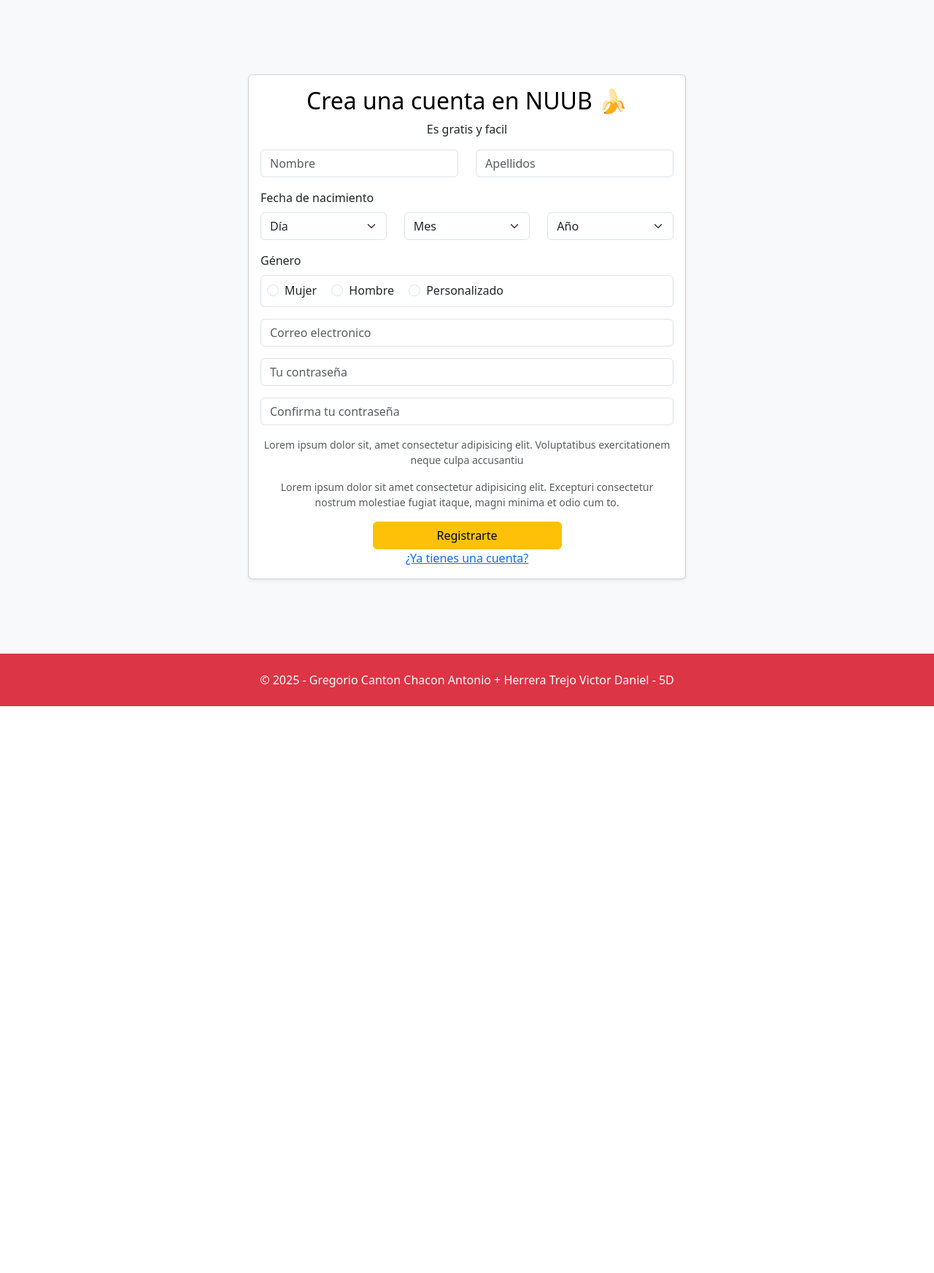
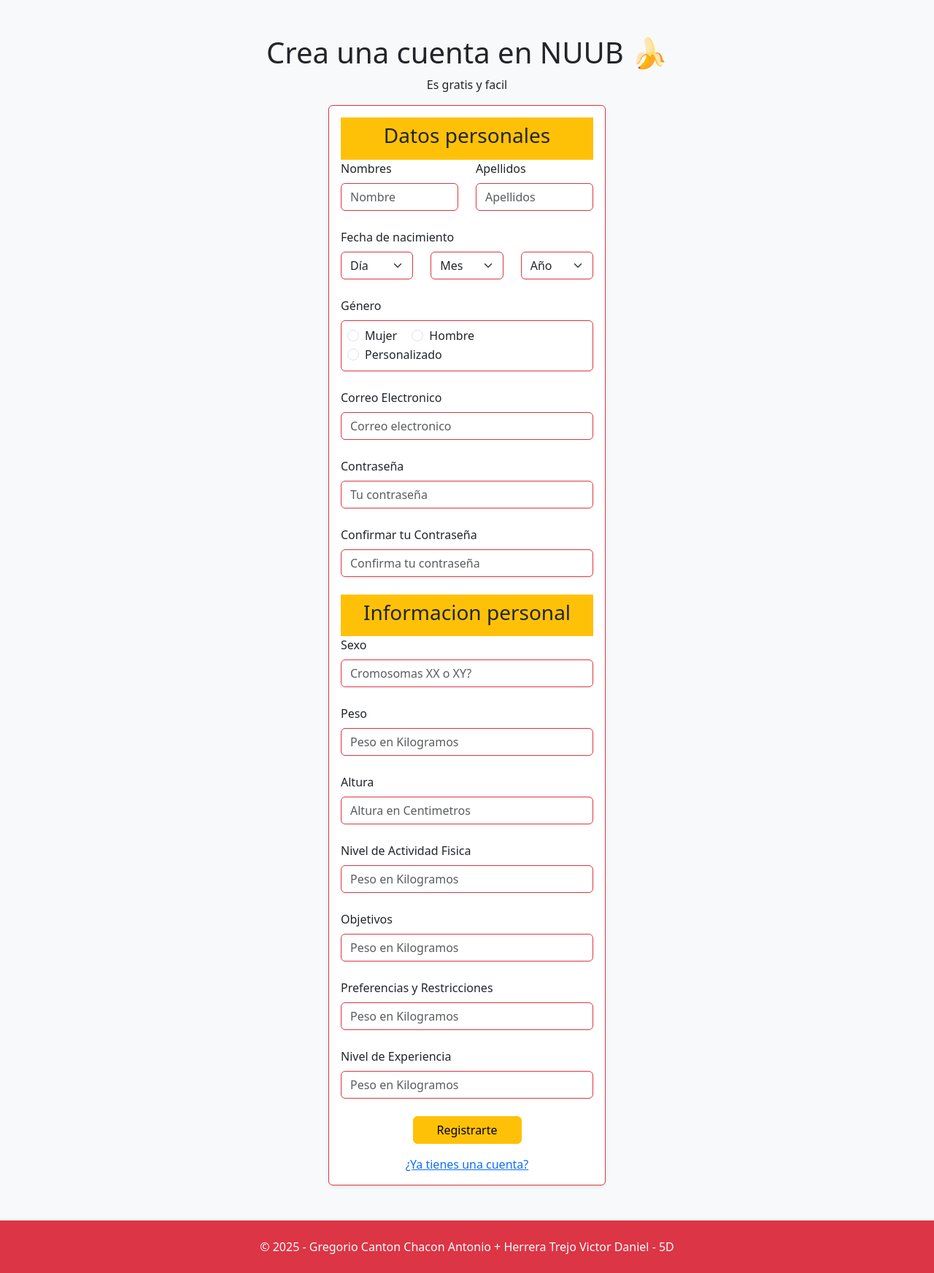
Before and after one commit to Gregorio-Canton-Chacon-Antonio/nutriApp, a Flask app: page /registro in a window 1280 px wide. Shown: the part 78-1823 px from the top of the page at 73% size. Before the commit the page ends 1046 px from the top, so only its background shows below. Run offline with Flask 3, Linux system fonts and the light colour scheme.

Commit message:
ayuda papa dio

```diff
--- a/templates/registro.html
+++ b/templates/registro.html
@@ -3,8 +3,14 @@
 {% block title %}Registarse{% endblock %}
 
 {% block content %}
+<div class="container text-center">
+    <h1>Crea una cuenta en NUUB 🍌</h1>
+    <p>Es gratis y facil</p>
+</div>
+
+
 <div class="container d-flex justify-content-center align-items-center min-vh-100">
-    <div class="card shadow-sm" style="width: 600px;">
+    <div class="card shadow-sm border-danger" style="width: 380px;">
         <div class="card-body">
             {% with messages = get_flashed_messages() %}
                 {% if messages %}
@@ -16,25 +22,29 @@
                 {% endif %}
             {% endwith %}
             <form id="registrationform" method="post" action="{{ url_for('registro') }}">
-                <h2 class="text-black text-center">Crea una cuenta en NUUB 🍌</h2>
-                <p class="text-center">Es gratis y facil</p>
 
-                <div class="mb-3">
+                <div class="p-2 text-center bg-warning">
+                <h3>Datos personales</h3>
+                </div>
+
+                <div class="mb-4">
                     <div class="row">
                         <div class="col-6">
-                            <input type="text" class="form-control" id="nombre" name="nombre" placeholder="Nombre" minlength="3" maxlength="100" value="{{ request.form.get('nombre', '') }}" required>
+                            <label class="form-label">Nombres</label>
+                            <input type="text" class="form-control border-danger" id="nombre" name="nombre" placeholder="Nombre" minlength="3" maxlength="100" value="{{ request.form.get('nombre', '') }}" required>
                         </div>
                         <div class="col-6">
-                            <input type="text" class="form-control" id="apellidos" name="apellidos" placeholder="Apellidos" minlength="3" maxlength="100" required>
+                            <label class="form-label">Apellidos</label>
+                            <input type="text" class="form-control border-danger" id="apellidos" name="apellidos" placeholder="Apellidos" minlength="3" maxlength="100" required>
                         </div>
                     </div>
                 </div>
 
-                <div class="mb-3">
+                <div class="mb-4">
                     <label class="form-label">Fecha de nacimiento</label>
                     <div class="row">
                         <div class="col-4">
-                            <select class="form-select" name="day" required>
+                            <select class="form-select border-danger" name="day" required>
                                 <option value="">Día</option>
                                 {% for day in range(1, 31) %}
                                 <option value="{{ day }}">{{ day }}</option>
@@ -42,7 +52,7 @@
                             </select>
                         </div>
                         <div class="col-4">
-                            <select class="form-select" name="month" required>
+                            <select class="form-select border-danger" name="month" required>
                                 <option value="">Mes</option>
                                 <option value="1">Enero</option>
                                 <option value="2">Febrero</option>
@@ -59,7 +69,7 @@
                             </select>
                         </div>
                         <div class="col-4">
-                            <select class="form-select" name="year" required>
+                            <select class="form-select border-danger" name="year" required>
                                 <option value="">Año</option>
                                 {% for year in range(2010, 1959, -1) %}
                                 <option value="{{ year }}">{{ year }}</option>
@@ -69,9 +79,9 @@
                     </div>
                 </div>
 
-                <div class="mb-3">
+                <div class="mb-4">
                     <label class="form-label">Género</label>
-                    <div class="border rounded p-2">
+                    <div class="border rounded border-danger p-2">
                         <div class="form-check form-check-inline">
                             <input type="radio" class="form-check-input" name="gender" value="mujer" required>
                             <label class="form-check-label">Mujer</label>
@@ -87,28 +97,68 @@
                     </div>
                 </div>
 
-                <div class="mb-3">
-                    <input type="email" class="form-control" id="email" name="email" placeholder="Correo electronico" required>
+                <div class="mb-4">
+                    <label class="form-label">Correo Electronico</label>
+                    <input type="email" class="form-control border-danger" id="email" name="email" placeholder="Correo electronico" required>
                 </div>
 
-                <div class="mb-3">
-                    <input type="password" class="form-control" id="contraseña" name="contraseña" placeholder="Tu contraseña" required>
+                <div class="mb-4">
+                    <label class="form-label">Contraseña</label>
+                    <input type="password" class="form-control border-danger" id="contraseña" name="contraseña" placeholder="Tu contraseña" required>
                 </div>
 
-                <div class="mb-3">
-                    <input type="password" class="form-control" id="confirmAcontraseña" name="confirmAcontraseña" placeholder="Confirma tu contraseña" required>
+                <div class="mb-4">
+                    <label class="form-label">Confirmar tu Contraseña</label>
+                    <input type="password" class="form-control border-danger" id="confirmAcontraseña" name="confirmAcontraseña" placeholder="Confirma tu contraseña" required>
                 </div>
 
-                <small class="text-center text-muted">
-                    <p>Lorem ipsum dolor sit, amet consectetur adipisicing elit. Voluptatibus exercitationem neque culpa accusantiu</p>
-                    <p>Lorem ipsum dolor sit amet consectetur adipisicing elit. Excepturi consectetur nostrum molestiae fugiat itaque, magni minima et odio cum to.</p>
-                </small>
+
+
+
+                <div class="p-2 text-center bg-warning">
+                <h3>Informacion personal</h3>
+                </div>
+
+                <label class="form-label">Sexo</label>
+                <div class="mb-4">
+                    <input type="text" class="form-control border-danger" id="sexo" name="sexo" placeholder="Cromosomas XX o XY?" required>
+                </div>
+
+                <label class="form-label">Peso</label>
+                <div class="mb-4">
+                    <input type="text" class="form-control border-danger" id="peso" name="peso" placeholder="Peso en Kilogramos" required>
+                </div>
+
+                <label class="form-label">Altura</label>
+                <div class="mb-4">
+                    <input type="text" class="form-control border-danger" id="altura" name="altura" placeholder="Altura en Centimetros" required>
+                </div>
+
+                <label class="form-label">Nivel de Actividad Fisica</label>
+                <div class="mb-4">
+                    <input type="text" class="form-control border-danger" id="peso" name="peso" placeholder="Peso en Kilogramos" required>
+                </div>
+
+                <label class="form-label">Objetivos</label>
+                <div class="mb-4">
+                    <input type="text" class="form-control border-danger" id="peso" name="peso" placeholder="Peso en Kilogramos" required>
+                </div>
+
+                <label class="form-label">Preferencias y Restricciones</label>
+                <div class="mb-4">
+                    <input type="text" class="form-control border-danger" id="peso" name="peso" placeholder="Peso en Kilogramos" required>
+                </div>
+
+                <label class="form-label">Nivel de Experiencia</label>
+                <div class="mb-4">
+                    <input type="text" class="form-control border-danger" id="peso" name="peso" placeholder="Peso en Kilogramos" required>
+                </div>
 
                 <div class="container d-grid gap-2 col-6 mx-auto">
                     <button class="btn btn-warning" type="submit">Registrarte</button>
                 </div>
 
-                <div class="container text-center">
+                <div class="container text-center mt-3">
                     <a href="{{ url_for('iniciodesesion') }}">¿Ya tienes una cuenta?</a>
                 </div>
             </form>
```
Also changed, not shown: templates/index.html (+42 -0 lines), templates/iniciodesesion.html (+18 -10 lines), templates/preferencias.html (deleted).
